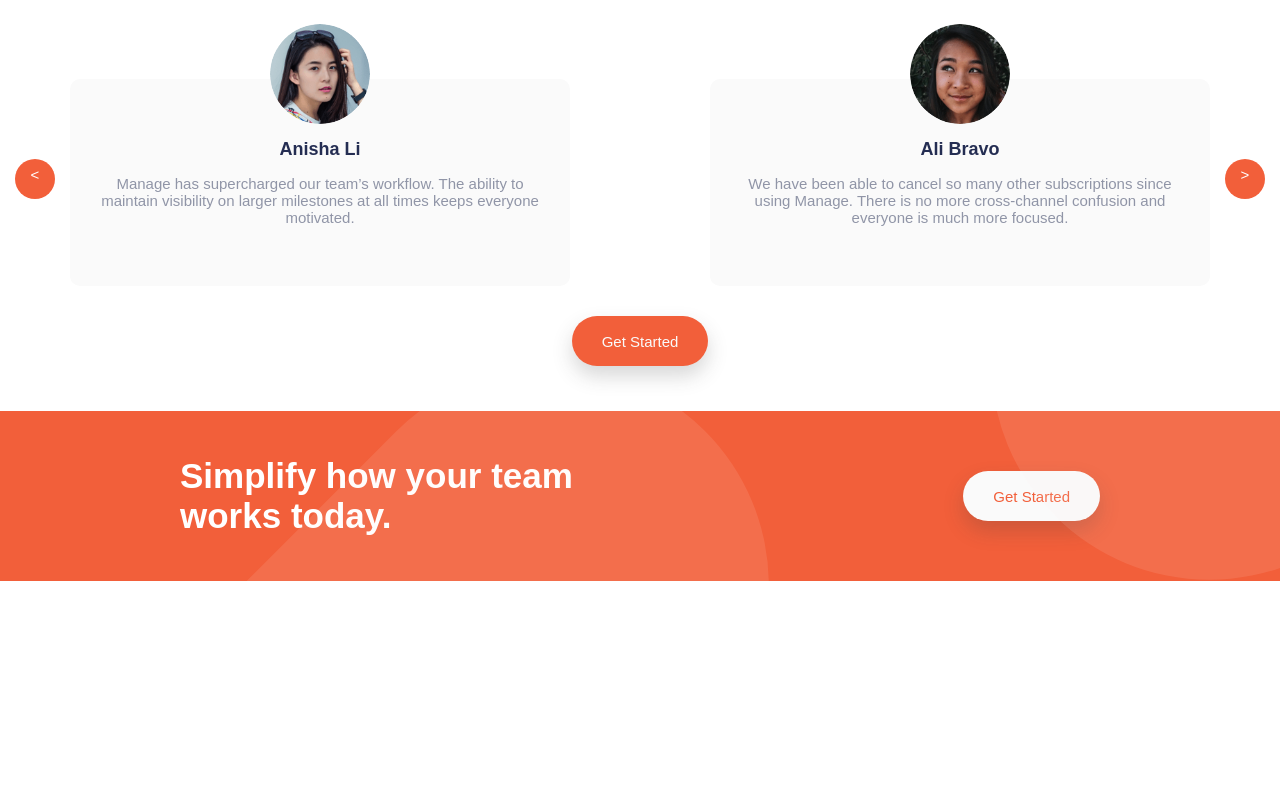
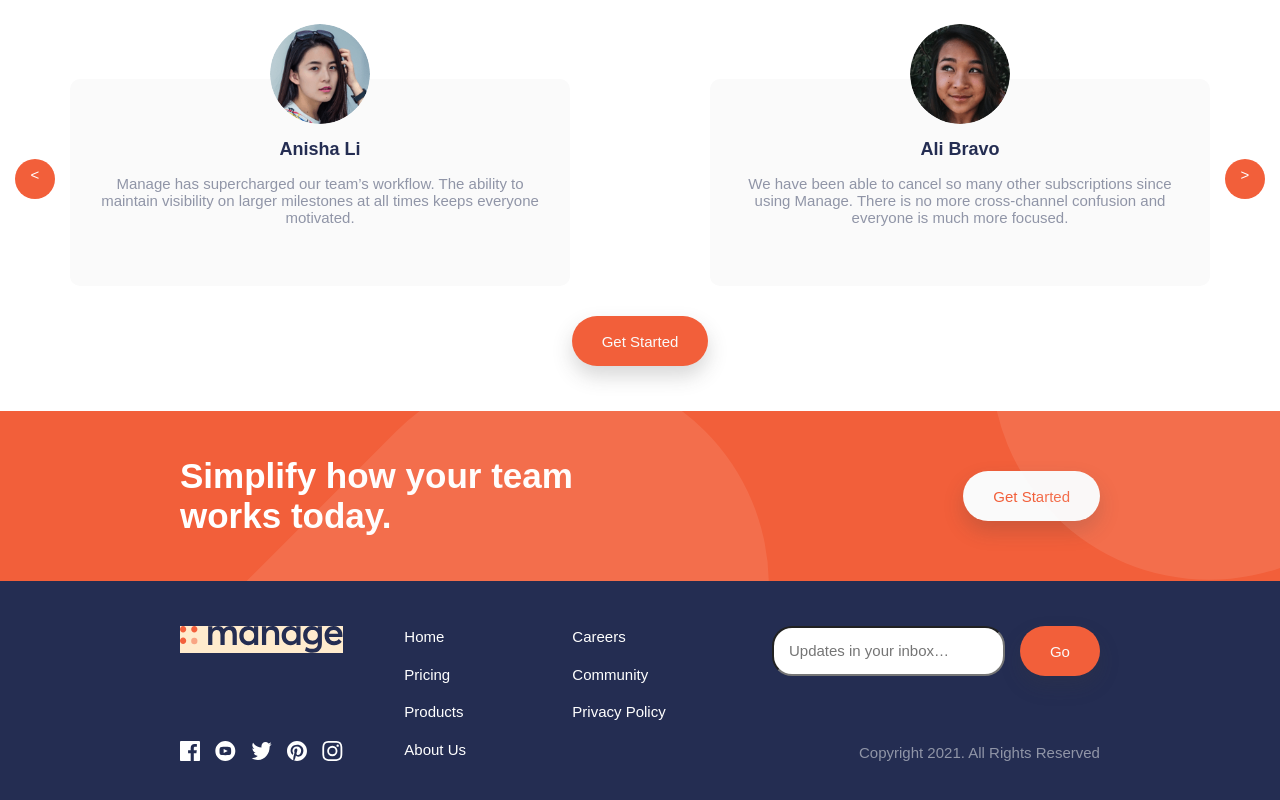
Before and after one commit to maryamaljanabi/frontend-mentor-manage-landing-page, a React (Create React App) app: page / in a window 1280 px wide. Shown: the part 1769-2569 px from the top of the page. Before the commit the page ends 2350 px from the top, so only its background shows below. Built offline with nearby package versions, Linux system fonts and the light colour scheme; a web font is replaced by a local one.

Commit message:
Add footer

```diff
--- a/src/Layout/Footer/Footer.js
+++ b/src/Layout/Footer/Footer.js
@@ -1,5 +1,11 @@
 import React from "react";
 import "./Footer.scss";
+import ManageLogo from "./../../assets/images/logo.svg";
+import FacebookIcon from "./../../assets/images/icon-facebook.svg";
+import TwitterIcon from "./../../assets/images/icon-twitter.svg";
+import InstagramIcon from "./../../assets/images/icon-instagram.svg";
+import PinterestIcon from "./../../assets/images/icon-pinterest.svg";
+import YoutubeIcon from "./../../assets/images/icon-youtube.svg";
 
 const Footer = () => {
   return (
@@ -10,7 +16,40 @@
           Get Started
         </button>
       </div>
-      <div className="bottom-footer"></div>
+      <div className="bottom-footer">
+        <div className="left-logo">
+          <img
+            src={ManageLogo}
+            className="manage-footer-logo"
+            alt="manage-footer-logo"
+          />
+          <div className="social-media">
+            <img src={FacebookIcon} alt="facebook-icon" />
+            <img src={YoutubeIcon} alt="facebook-icon" />
+            <img src={TwitterIcon} alt="facebook-icon" />
+            <img src={PinterestIcon} alt="facebook-icon" />
+            <img src={InstagramIcon} alt="facebook-icon" />
+          </div>
+        </div>
+        <div className="web-links-1">
+          <p>Home</p>
+          <p>Pricing</p>
+          <p>Products</p>
+          <p>About Us</p>
+        </div>
+        <div className="web-links-2">
+          <p>Careers</p>
+          <p>Community</p>
+          <p>Privacy Policy</p>
+        </div>
+        <div className="search-column">
+          <div className="search-box">
+            <input placeholder="Updates in your inbox…" />
+            <button className="rounded-orange-button">Go</button>
+          </div>
+          <div className="copyright">Copyright 2021. All Rights Reserved</div>
+        </div>
+      </div>
     </div>
   );
 };
--- a/src/Layout/Footer/Footer.scss
+++ b/src/Layout/Footer/Footer.scss
@@ -1,9 +1,13 @@
 @import "./../../assets/styles/colors.scss";
 
 .footer {
+  p {
+    margin: 0;
+    color: white;
+  }
   .top-banner {
+    padding: 3rem 12rem;
     margin-top: 3rem;
-    padding: 3rem 12rem;
     background-color: $Bright-Red;
     display: flex;
     flex-direction: row;
@@ -33,5 +37,58 @@
   }
   .bottom-footer {
     background-color: $Dark-Blue;
+    display: flex;
+    justify-content: space-between;
+    padding: 3rem 12rem;
+
+    .left-logo {
+      display: flex;
+      flex-direction: column;
+      justify-content: space-between;
+      .manage-footer-logo {
+        background-color: blanchedalmond;
+      }
+      .social-media {
+        display: flex;
+        flex-direction: row;
+        gap: 1rem;
+      }
+    }
+
+    .web-links-1 {
+      display: flex;
+      flex-direction: column;
+      gap: 1rem;
+    }
+
+    .web-links-2 {
+      display: flex;
+      flex-direction: column;
+      gap: 1rem;
+    }
+
+    .search-column {
+      display: flex;
+      flex-direction: column;
+      justify-content: space-between;
+      .search-box {
+        display: flex;
+        flex-direction: row;
+        gap: 1rem;
+        input {
+          border-radius: 20px;
+          line-height: 2rem;
+          padding: 0.5rem 1rem;
+          &:hover,
+          &:focus-visible {
+            outline: none;
+          }
+        }
+      }
+      .copyright {
+        color: $Dark-Grayish-Blue;
+        text-align: right;
+      }
+    }
   }
 }
```
